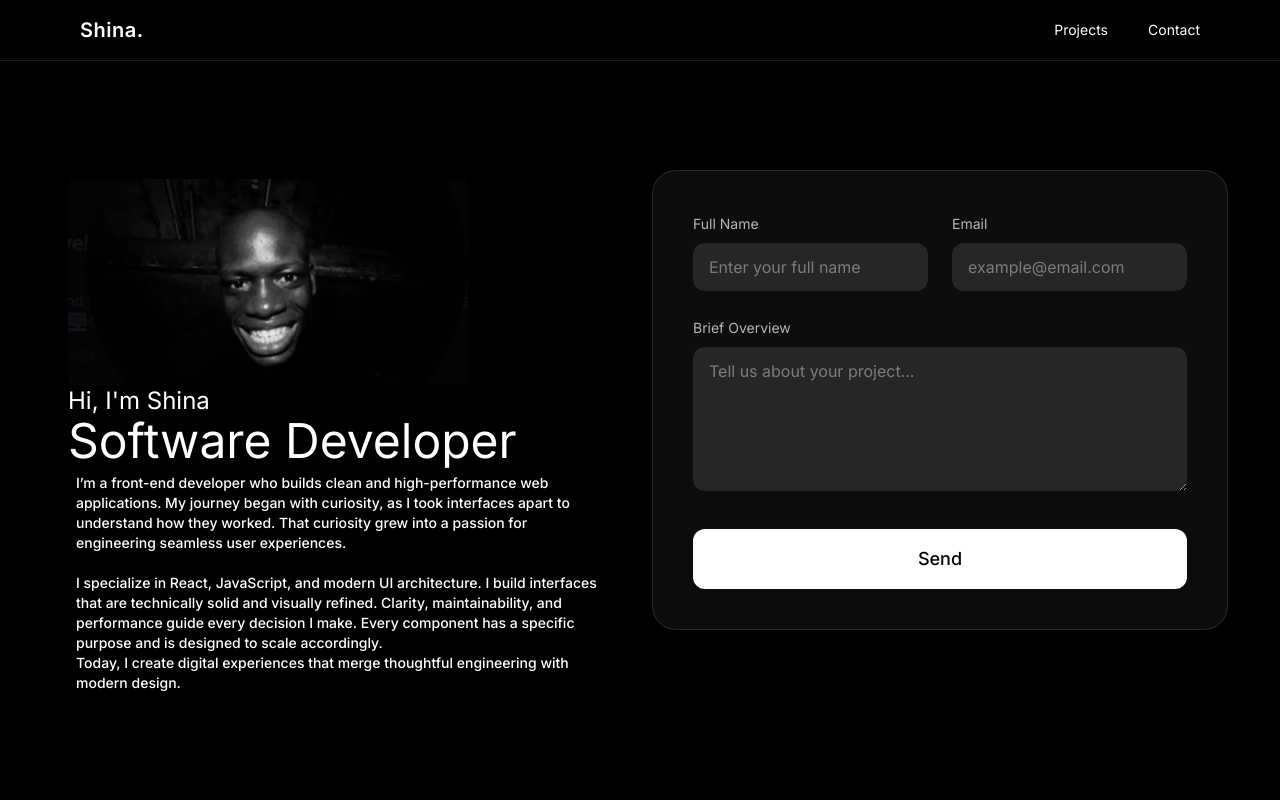
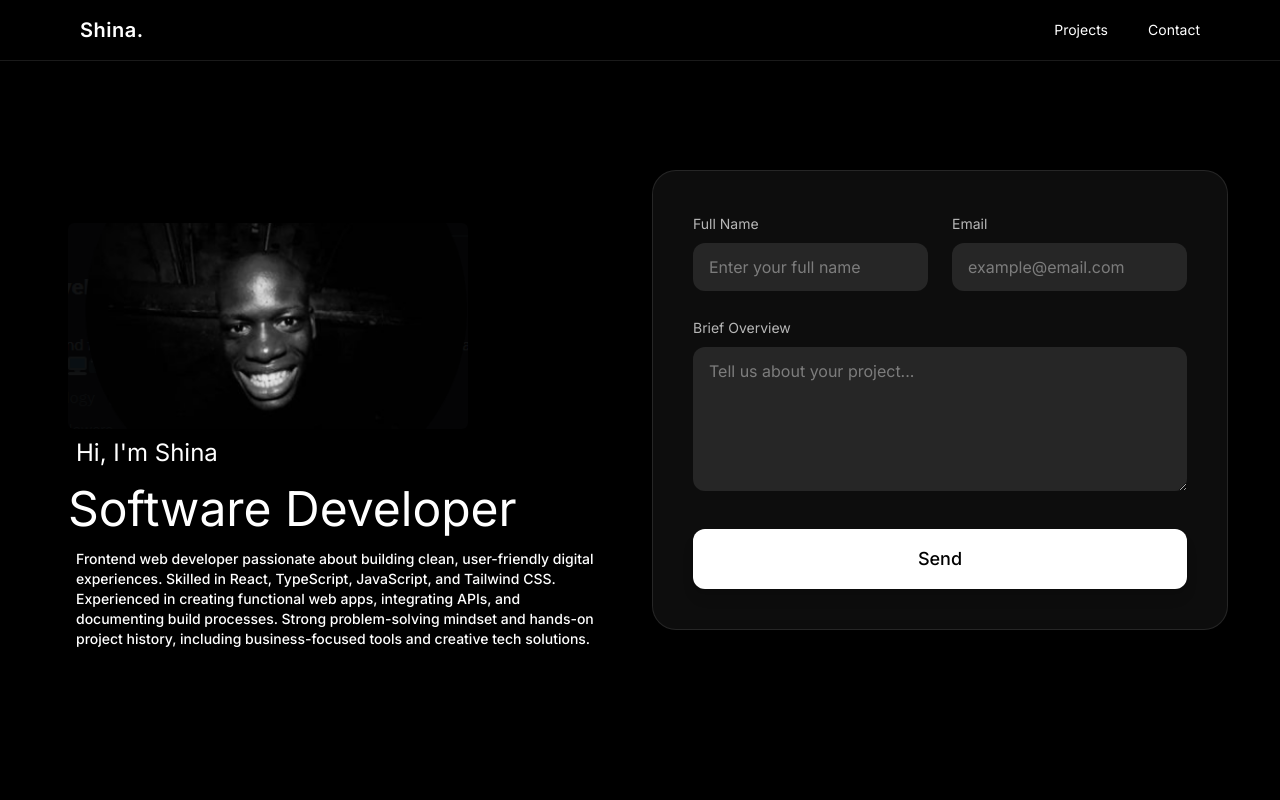
Before and after one commit to ShinzDev/versionone, a Next.js app: page / in a window 1280 px wide. Shown: the top 800 px of the page. Built offline with nearby package versions, Linux system fonts and the light colour scheme.

Commit message:
bio update

```diff
--- a/components/hero.jsx
+++ b/components/hero.jsx
@@ -38,22 +38,16 @@ export default function Hero() {
               className="rounded-md border-t-gray-50 mt-20"
               alt="shina"
             />
-            <h1 className="text-2xl">  Hi, I'm Shina</h1>
-            <h1 className="text-5xl">{p.profession}</h1>
+            <h1 className="text-2xl px-2 py-2">  Hi, I'm Shina</h1>
+            <h1 className="text-5xl  py-2">{p.profession}</h1>
             <div className="bg-black    text-white font-medium rounded-md text-pretty
               px-2 py-2 hover:bg-white hover:text-black   transition duration-500">
               <p className="text-sm">
-                I’m a front-end developer who builds clean and high-performance web applications.
-                My journey began with curiosity, as I took interfaces apart to understand how they worked.
-                That curiosity grew into a passion for engineering seamless user experiences.
-
-                                <br/>                 <br/>
-                I specialize in React, JavaScript, and modern UI architecture.
-                I build interfaces that are technically solid and visually refined.
-                Clarity, maintainability, and performance guide every decision I make.
-                Every component has a specific purpose and is designed to scale accordingly.
-                <br/>
-                Today, I create digital experiences that merge thoughtful engineering with modern design.
+                Frontend web developer passionate about building clean, user-friendly digital experiences.
+                Skilled in React, TypeScript, JavaScript, and Tailwind CSS. Experienced in creating functional
+                web apps, integrating APIs, and documenting build processes.
+                Strong problem-solving mindset and hands-on project history,
+                including business-focused tools and creative tech solutions.
                 {" "}
               </p>{" "}
             </div>
```
Also changed, not shown: 1 other file (tests, documents, lock files or other folders).
